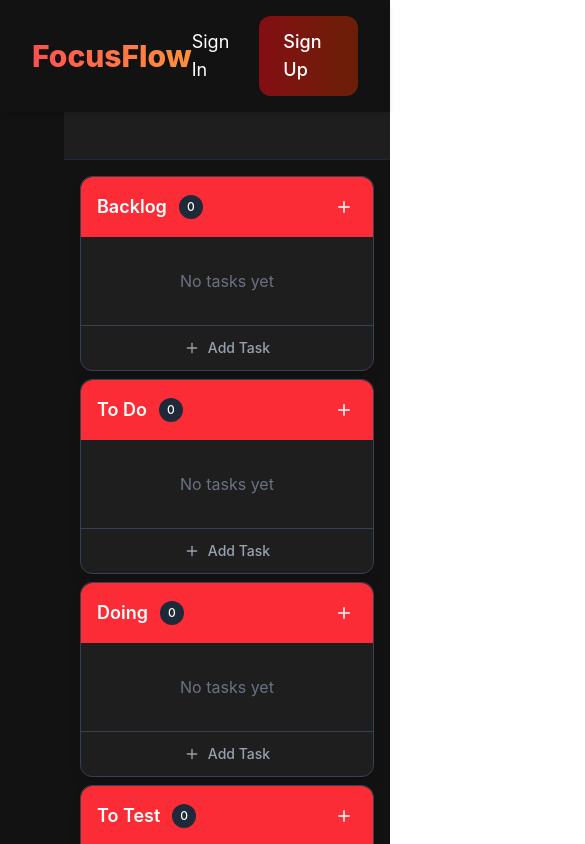
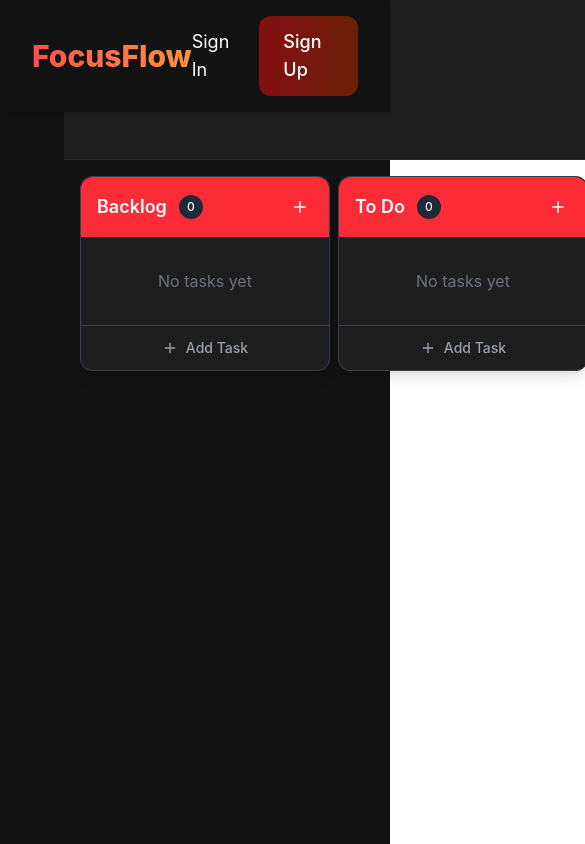
Before and after one commit to JihedSaad001/FocusFlow, a React (Vite) app in the folder User/Focusflow/: page /kanban in a window 390 px wide. Shown: the top 844 px of the page, 585 px wide, since content can reach past the window. Built offline with nearby package versions, Linux system fonts and the light colour scheme.

Commit message:
kanban fix white page attempt 4

```diff
--- a/User/Focusflow/src/components/KanbanBoard.tsx
+++ b/User/Focusflow/src/components/KanbanBoard.tsx
@@ -1,6 +1,6 @@
 import React, { useState, useEffect } from "react";
 import { v4 as uuidv4 } from "uuid";
-import { Board, Task } from "../types"; // Removed unused ColumnType
+import { Board, Task } from "../types";
 import Column from "./Column";
 import TaskCard from "./TaskCard";
 import {
@@ -283,13 +283,13 @@ const KanbanBoard: React.FC = () => {
             onDragOver={handleDragOver}
             onDragEnd={handleDragEnd}
           >
-            <div className="flex flex-col sm:flex-row gap-2 sm:gap-3 md:gap-4 max-w-full mx-auto">
+            <div className="flex flex-row gap-2 sm:gap-3 md:gap-4 max-w-full">
               {board.columns && Array.isArray(board.columns) ? (
                 board.columns.map((column) =>
                   column ? (
                     <div
                       key={column.id}
-                      className="w-full sm:w-[250px] md:w-[300px] lg:w-[350px] flex-shrink-0"
+                      className="w-[250px] sm:w-[280px] md:w-[300px] lg:w-[320px] flex-shrink-0"
                     >
                       <Column
                         column={column}
```
